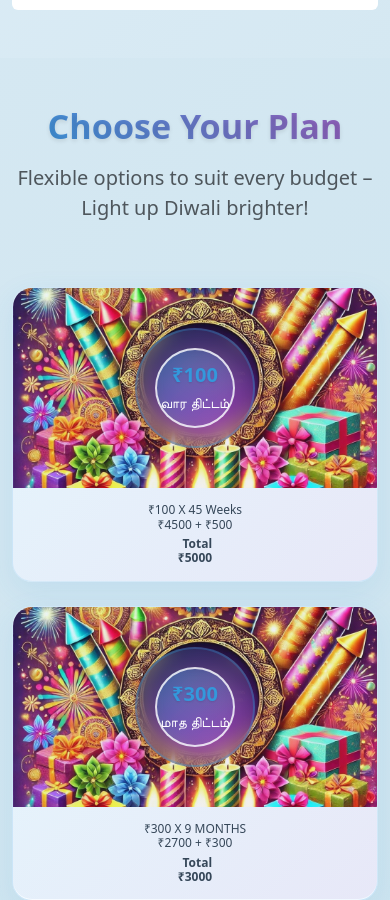
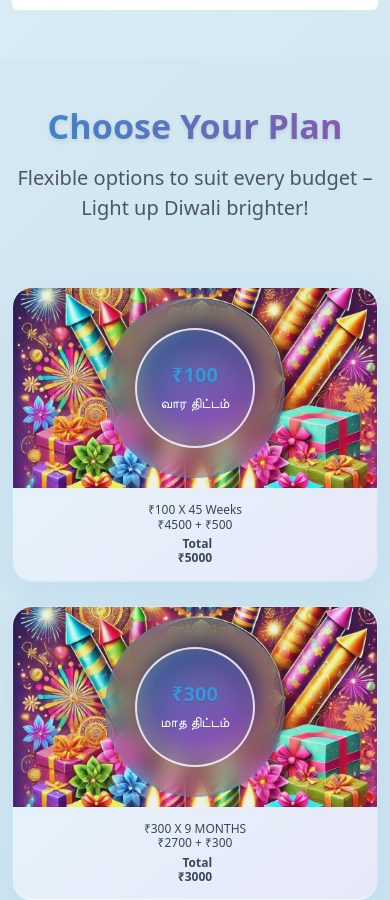
Before and after one commit to SANJAY-1508/zentexuschitfunt_25, a React (Create React App) app: page / in a window 390 px wide. Shown: the part 2731-3631 px from the top of the page. Built offline with nearby package versions, Linux system fonts and the light colour scheme.

Commit message:
`Update CSS sizes for big-circle and small-circle classes`

```diff
--- a/src/pages/components/FundPlanCard.css
+++ b/src/pages/components/FundPlanCard.css
@@ -143,13 +143,13 @@
   }
 
   .big-circle {
-    width: 120px;
-    height: 120px;
+    width: 180px;
+    height: 180px;
   }
 
   .small-circle {
-    width: 80px;
-    height: 80px;
+    width: 120px;
+    height: 120px;
   }
 
   .small-circle h2 {
```
